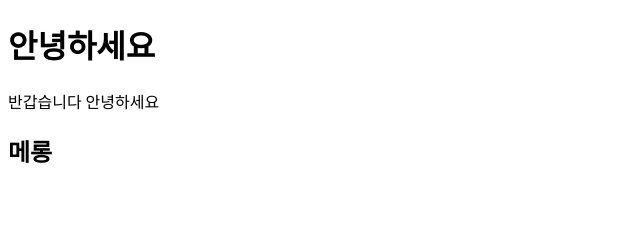
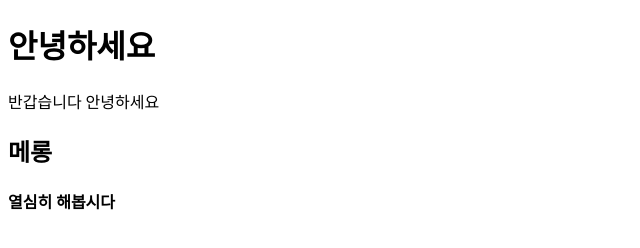
Before and after one commit to star8795/practice, a plain HTML site: page index.html in a window 1280 px wide. Shown: the whole page, without its empty margins (0-640 px from the left). Drawn offline with Linux system fonts and the light colour scheme.

Commit message:
second commit

```diff
--- a/index.html
+++ b/index.html
@@ -9,5 +9,6 @@
     <h1>안녕하세요</h1>
     <p>반갑습니다 안녕하세요</p>
     <h2>메롱</h2>
+    <h4>열심히 해봅시다</h4>
 </body>
 </html>
```
